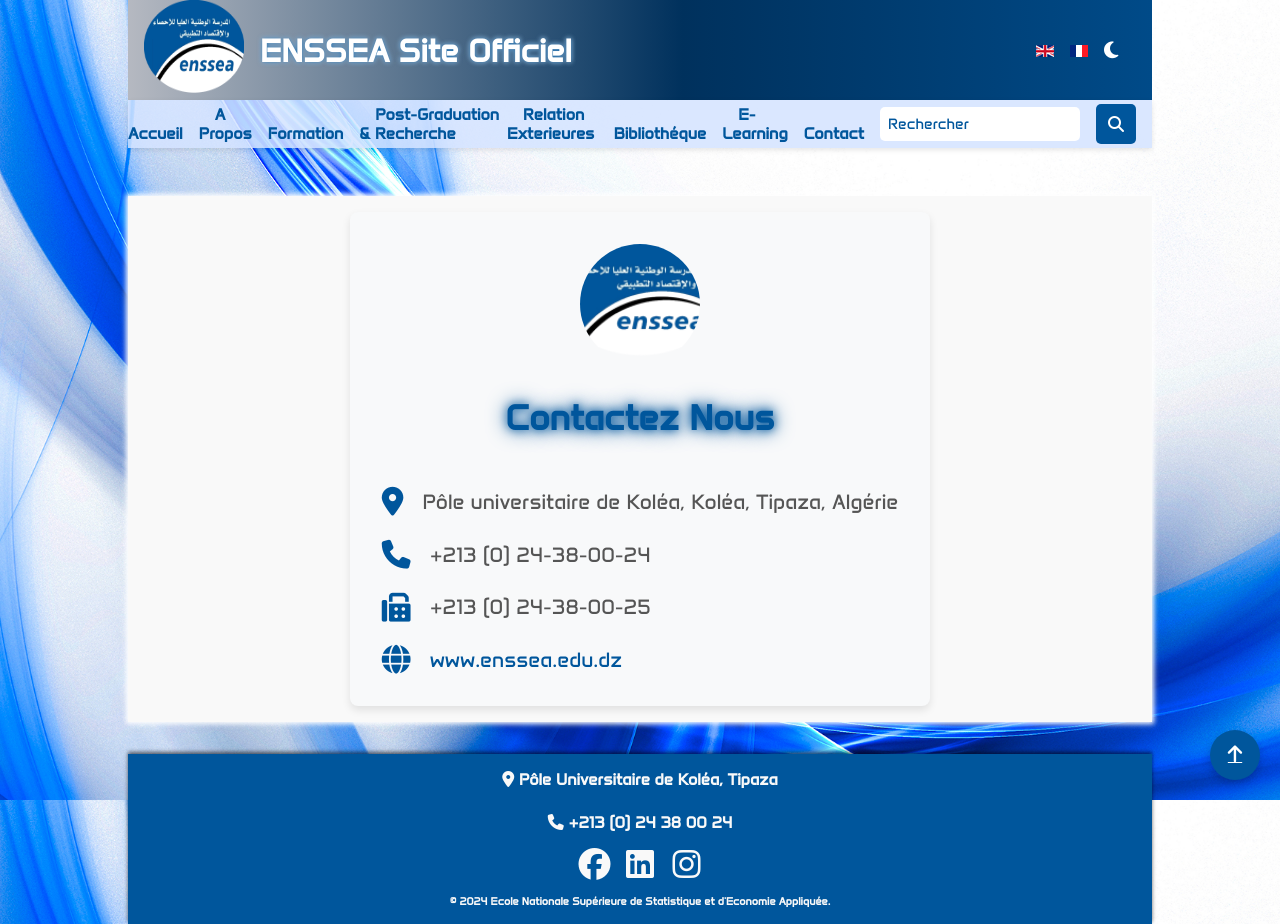
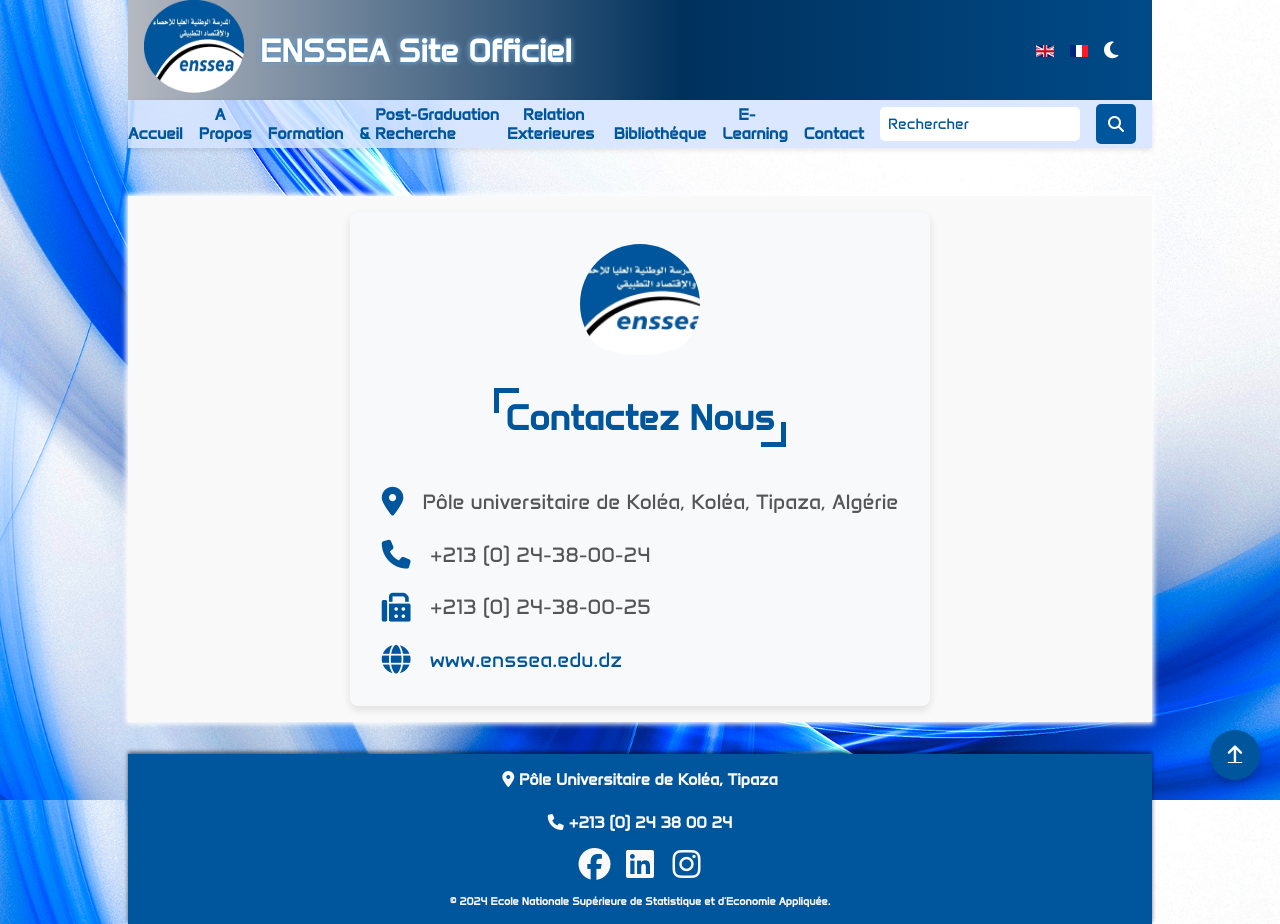
Before and after one commit to IsaacTouhami/enssea-react, a React (Vite) app: page /contact in a window 1280 px wide. Shown: the top 924 px of the page. Built offline with nearby package versions, Linux system fonts and the light colour scheme.

Commit message:
fixed contatct title and director paragraph

```diff
--- a/src/pages/Contact.jsx
+++ b/src/pages/Contact.jsx
@@ -2,6 +2,7 @@
 import Header from "../components/Header";
 import NavBar from "../components/NavBar";
 import Section from "../components/Section";
+import logo from "../img/logo_enssea_oval-light.png"
 
 import styles from "./Contact.module.css";
 
@@ -13,7 +14,7 @@
     <NavBar burgerMenu={burgerMenu}></NavBar>
         <Section>
         <div className={styles.contact}>
-                <img src="/src/img/logo_enssea_oval-light.png" alt="Logo" />
+                <img src={logo} alt="Logo" />
                 <h1 className={styles.title}>Contactez Nous</h1>
 
                 <div className={styles.info}>
--- a/src/pages/Contact.module.css
+++ b/src/pages/Contact.module.css
@@ -24,25 +24,32 @@
     margin-bottom: 1rem;
     text-align: center;
     position: relative;
-    animation: glowAnimation 0.5s infinite alternate;
 }
 
-/* Glowing animation */
-@keyframes glowAnimation {
-    0% {
-        text-shadow:
-            0 0 5px var(--primary),
-            0 0 10px var(--primary),
-            0 0 15px rgba(255, 255, 255, 0);
-    }
+.title::before,
+.title::after {
+    content: '';
+    position: absolute;
+    border: 5px solid var(--primary);
+    width: 20px;
+    height: 20px;
+}
 
-    100% {
-        text-shadow:
-            0 0 10px var(--primary),
-            0 0 20px var(--primary),
-            0 0 30px rgba(255, 255, 255, 0.5);
-    }
+.title::before {
+    top: -8px;
+    left: -12px;
+    border-right: none;
+    border-bottom: none;
 }
+
+.title::after {
+    bottom: -8px;
+    right: -12px;
+    border-left: none;
+    border-top: none;
+}
+
+
 
 
 .info {
--- a/src/pages/MotDirecteur.module.css
+++ b/src/pages/MotDirecteur.module.css
@@ -52,13 +52,14 @@
 
 /* Paragraph Styling */
 .paragraph {
-    align-self: flex-start;
+    align-self: center;
     font-size: 1.2rem;
     font-weight: 900;
     color: #333;
     text-align: justify;
     line-height: 1.8;
     margin-bottom: 1rem;
+    width: 90%;
 }
 
 .paragraph span {
```
